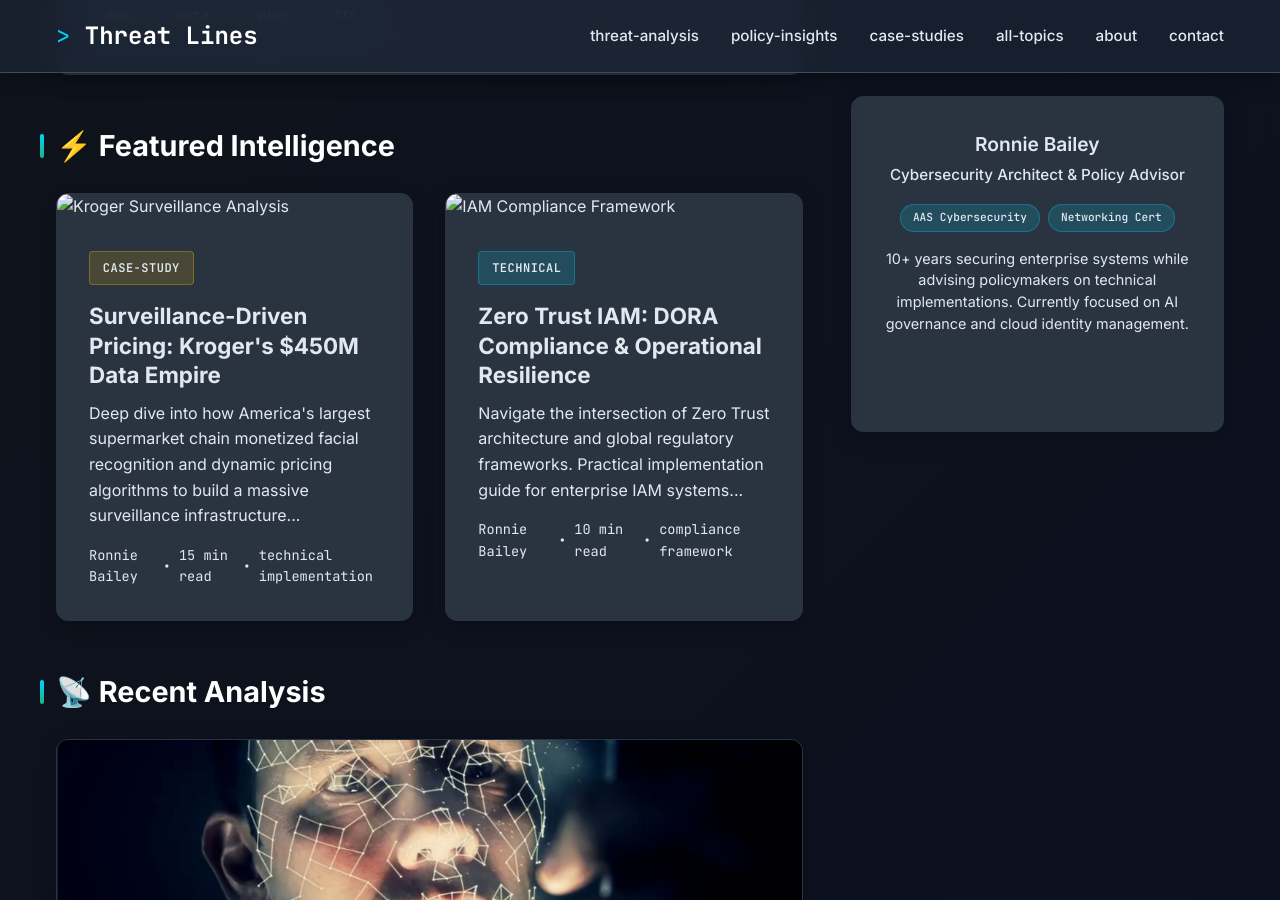
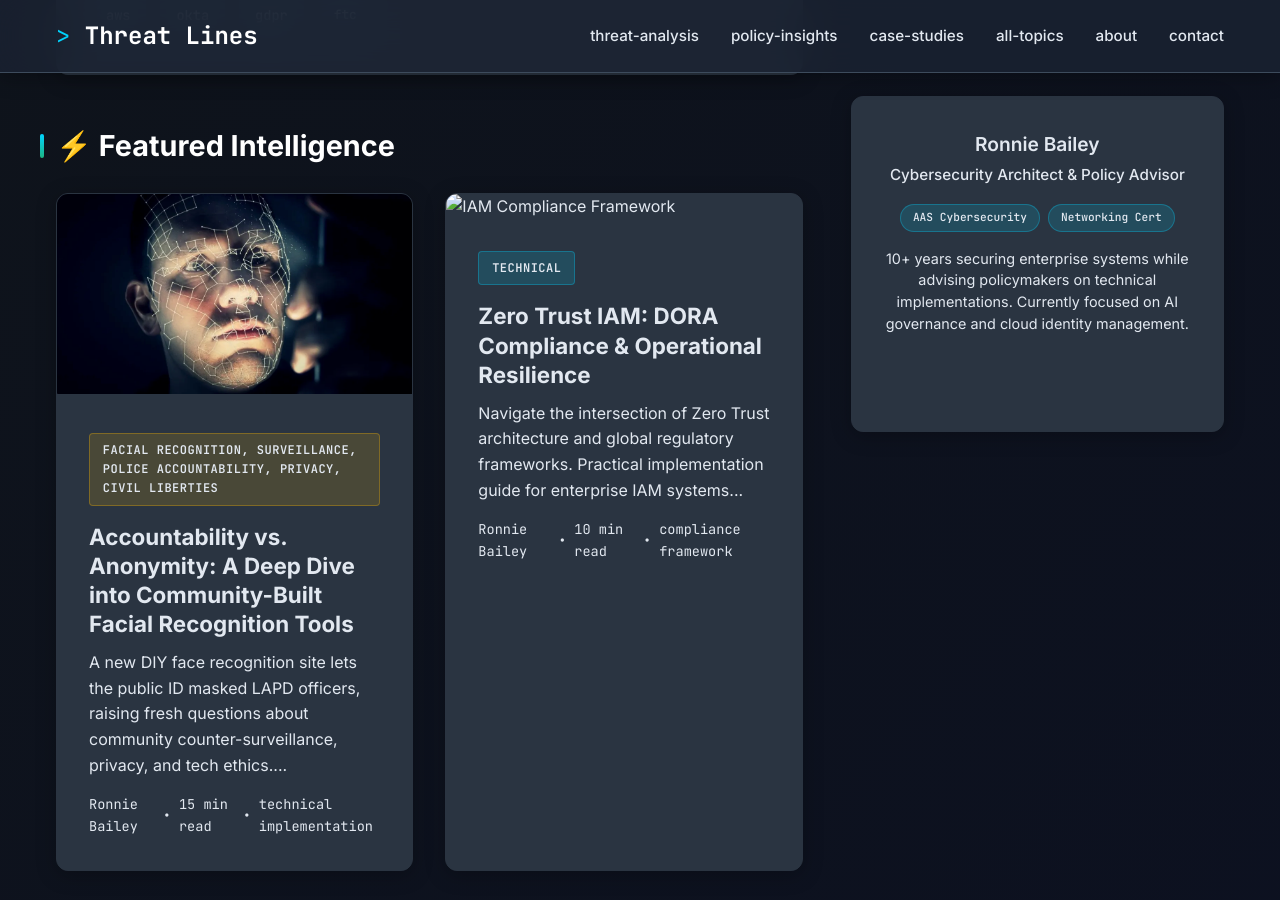
Before and after one commit to ronnie-bailey/threatlines, a Jekyll site: the page built from index.html, in a window 1280 px wide and 900 px high, scrolled down 872 px. Built offline with Jekyll 4.4.1, drawn with Linux system fonts in a browser that asks for light colours.

Commit message:
Update index.html

```diff
--- a/index.html
+++ b/index.html
@@ -48,12 +48,12 @@ layout: default
         <section class="featured-section">
             <h2>⚡ Featured Intelligence</h2>
             <div class="featured-grid">
-                <a href="{{ '/cyberpolicyblog/policy/case-study/2024/12/09/kroger-surveillance-analysis.html' | relative_url }}" class="featured-card">
-                    <img src="{{ '/cyberpolicyblog/Banners/1729107029162.jpeg' | relative_url }}" alt="Kroger Surveillance Analysis" class="featured-image">
+                <a href="{{ '_posts/2025-06-28-accountability-vs-anonymity.md' | relative_url }}" class="featured-card">
+                    <img src="{{ 'Banners/facescan.png' | relative_url }}" alt="Accountability vs. Anonymity" class="featured-image">
                     <div class="featured-content">
-                        <span class="category-tag case-study-tag">case-study</span>
-                        <h3 class="featured-title">Surveillance-Driven Pricing: Kroger's $450M Data Empire</h3>
-                        <p class="featured-excerpt">Deep dive into how America's largest supermarket chain monetized facial recognition and dynamic pricing algorithms to build a massive surveillance infrastructure...</p>
+                        <span class="category-tag case-study-tag">Facial Recognition, Surveillance, Police Accountability, Privacy, Civil Liberties</span>
+                        <h3 class="featured-title">Accountability vs. Anonymity: A Deep Dive into Community-Built Facial Recognition Tools</h3>
+                        <p class="featured-excerpt">A new DIY face recognition site lets the public ID masked LAPD officers, raising fresh questions about community counter-surveillance, privacy, and tech ethics....</p>
                         <div class="article-meta">
                             <span>{{ site.author.name }}</span>
                             <span>•</span>
```
